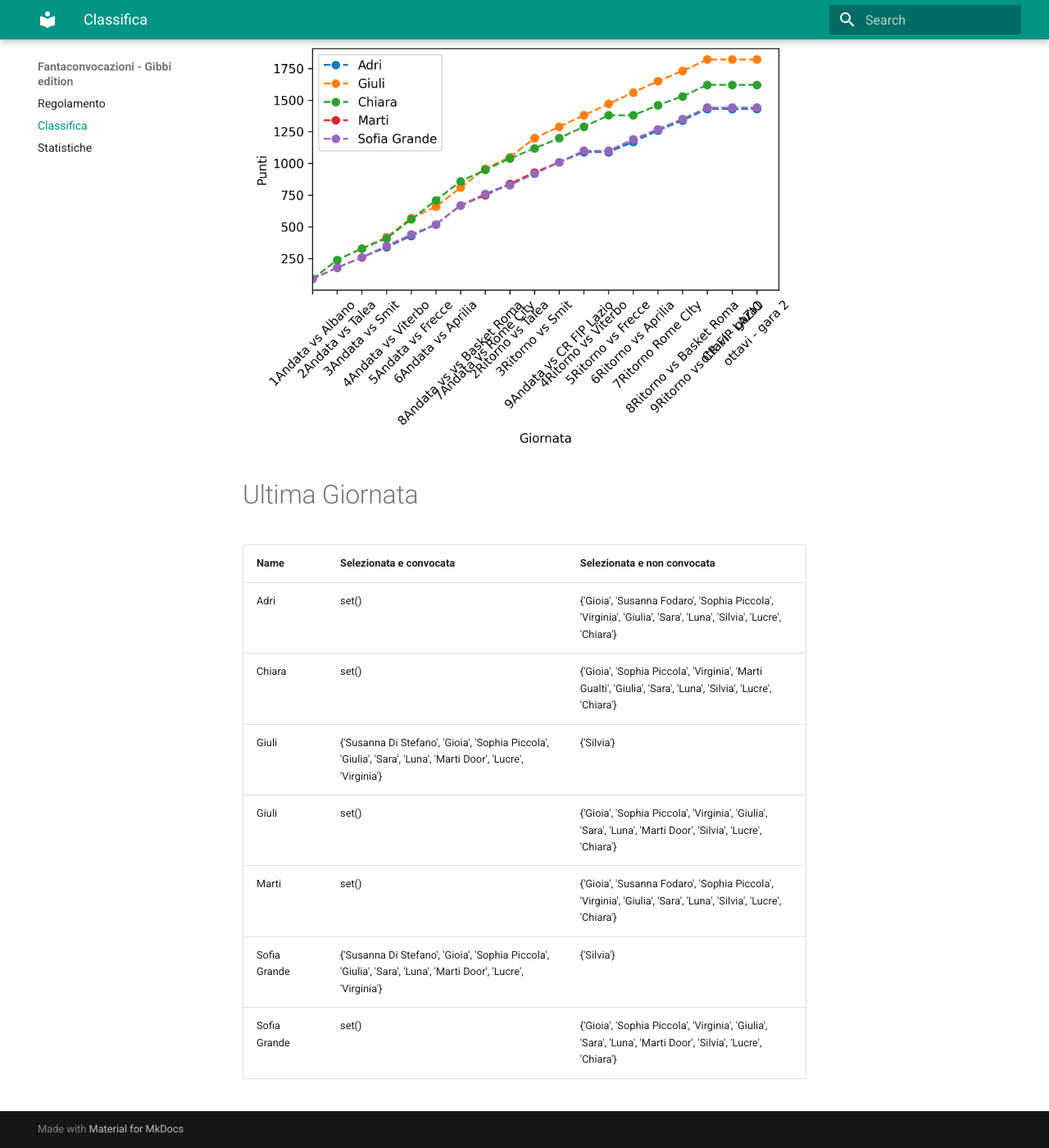
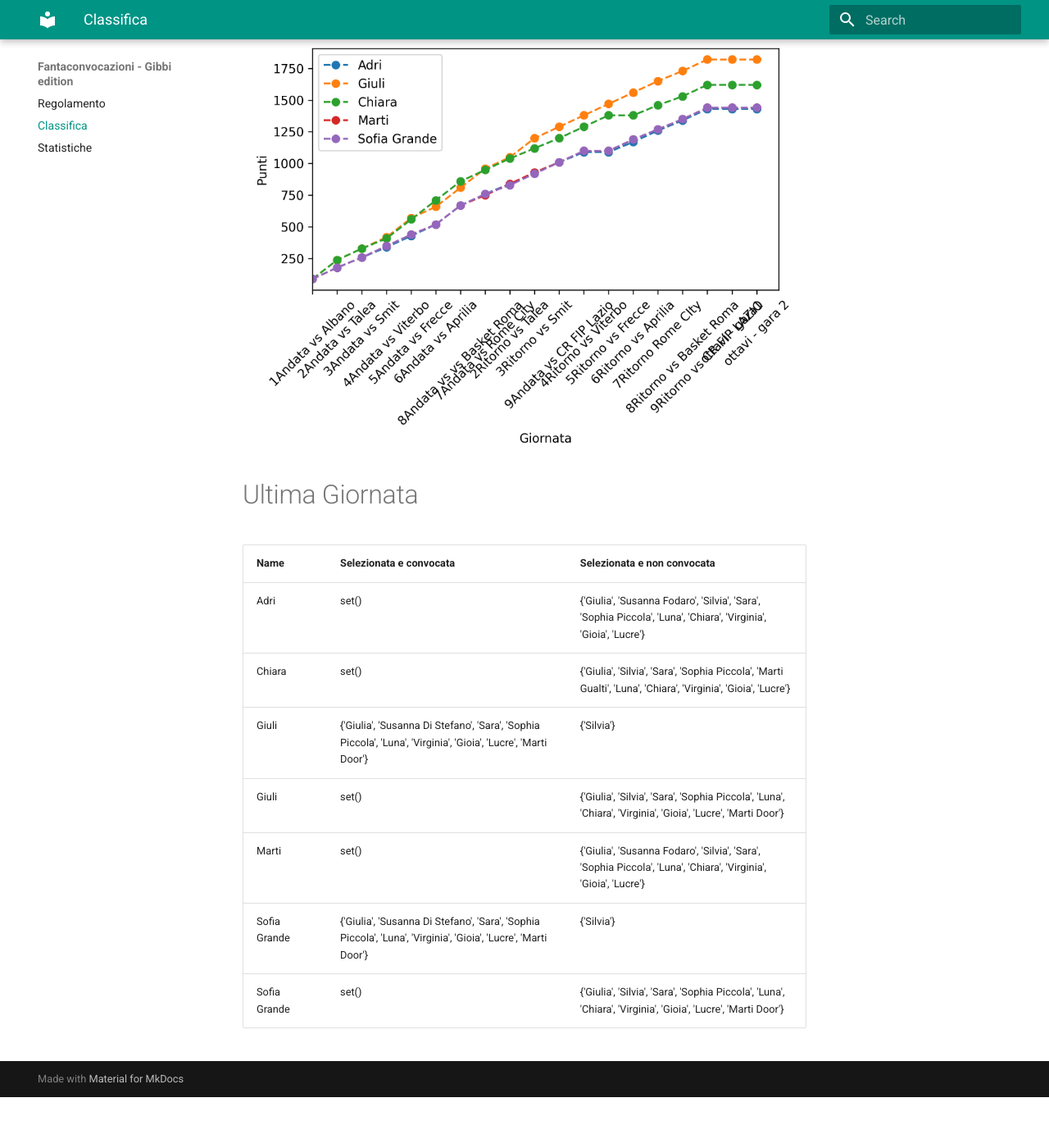
Before and after one commit to martinig94/fantagibbi, an MkDocs documentation site: the page built from docs/Classifica.md, in a window 1280 px wide and 1400 px high, scrolled down 565 px. Shown: the whole window at 82% size. Built offline with MkDocs 1.6.1 and Material for MkDocs 9.7.7, drawn with Linux system fonts in a browser that asks for light colours; after the commit the page ends 1903 px from its top, so only the background shows below that.

Commit message:
Auto-update from main.py

```diff
--- a/docs/Classifica.md
+++ b/docs/Classifica.md
@@ -18,11 +18,11 @@
 <!-- START_TABLE CORRECT -->
 | Name         | Selezionata e convocata                                                                                        | Selezionata e non convocata                                                                                      |
 |:-------------|:---------------------------------------------------------------------------------------------------------------|:-----------------------------------------------------------------------------------------------------------------|
-| Adri         | set()                                                                                                          | {'Gioia', 'Susanna Fodaro', 'Sophia Piccola', 'Virginia', 'Giulia', 'Sara', 'Luna', 'Silvia', 'Lucre', 'Chiara'} |
-| Chiara       | set()                                                                                                          | {'Gioia', 'Sophia Piccola', 'Virginia', 'Marti Gualti', 'Giulia', 'Sara', 'Luna', 'Silvia', 'Lucre', 'Chiara'}   |
-| Giuli        | {'Susanna Di Stefano', 'Gioia', 'Sophia Piccola', 'Giulia', 'Sara', 'Luna', 'Marti Door', 'Lucre', 'Virginia'} | {'Silvia'}                                                                                                       |
-| Giuli        | set()                                                                                                          | {'Gioia', 'Sophia Piccola', 'Virginia', 'Giulia', 'Sara', 'Luna', 'Marti Door', 'Silvia', 'Lucre', 'Chiara'}     |
-| Marti        | set()                                                                                                          | {'Gioia', 'Susanna Fodaro', 'Sophia Piccola', 'Virginia', 'Giulia', 'Sara', 'Luna', 'Silvia', 'Lucre', 'Chiara'} |
-| Sofia Grande | {'Susanna Di Stefano', 'Gioia', 'Sophia Piccola', 'Giulia', 'Sara', 'Luna', 'Marti Door', 'Lucre', 'Virginia'} | {'Silvia'}                                                                                                       |
-| Sofia Grande | set()                                                                                                          | {'Gioia', 'Sophia Piccola', 'Virginia', 'Giulia', 'Sara', 'Luna', 'Marti Door', 'Silvia', 'Lucre', 'Chiara'}     |
+| Adri         | set()                                                                                                          | {'Giulia', 'Susanna Fodaro', 'Silvia', 'Sara', 'Sophia Piccola', 'Luna', 'Chiara', 'Virginia', 'Gioia', 'Lucre'} |
+| Chiara       | set()                                                                                                          | {'Giulia', 'Silvia', 'Sara', 'Sophia Piccola', 'Marti Gualti', 'Luna', 'Chiara', 'Virginia', 'Gioia', 'Lucre'}   |
+| Giuli        | {'Giulia', 'Susanna Di Stefano', 'Sara', 'Sophia Piccola', 'Luna', 'Virginia', 'Gioia', 'Lucre', 'Marti Door'} | {'Silvia'}                                                                                                       |
+| Giuli        | set()                                                                                                          | {'Giulia', 'Silvia', 'Sara', 'Sophia Piccola', 'Luna', 'Chiara', 'Virginia', 'Gioia', 'Lucre', 'Marti Door'}     |
+| Marti        | set()                                                                                                          | {'Giulia', 'Susanna Fodaro', 'Silvia', 'Sara', 'Sophia Piccola', 'Luna', 'Chiara', 'Virginia', 'Gioia', 'Lucre'} |
+| Sofia Grande | {'Giulia', 'Susanna Di Stefano', 'Sara', 'Sophia Piccola', 'Luna', 'Virginia', 'Gioia', 'Lucre', 'Marti Door'} | {'Silvia'}                                                                                                       |
+| Sofia Grande | set()                                                                                                          | {'Giulia', 'Silvia', 'Sara', 'Sophia Piccola', 'Luna', 'Chiara', 'Virginia', 'Gioia', 'Lucre', 'Marti Door'}     |
 <!-- END_TABLE CORRECT -->
```
